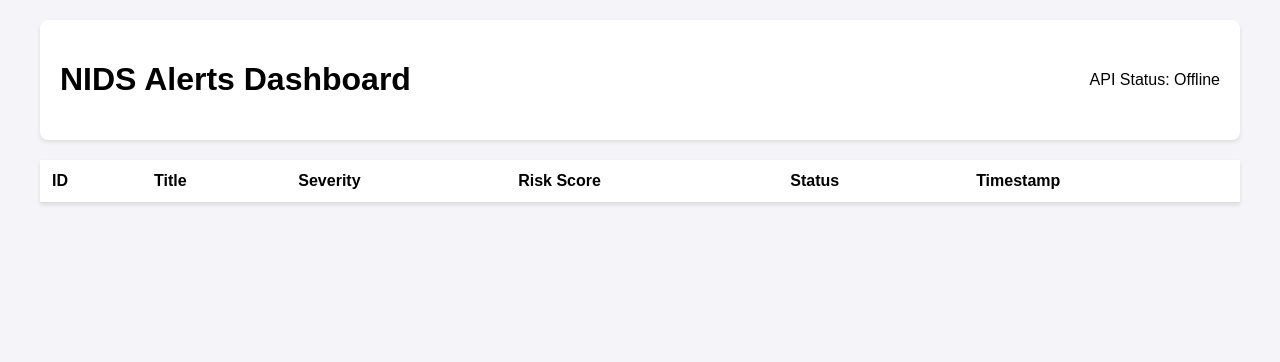
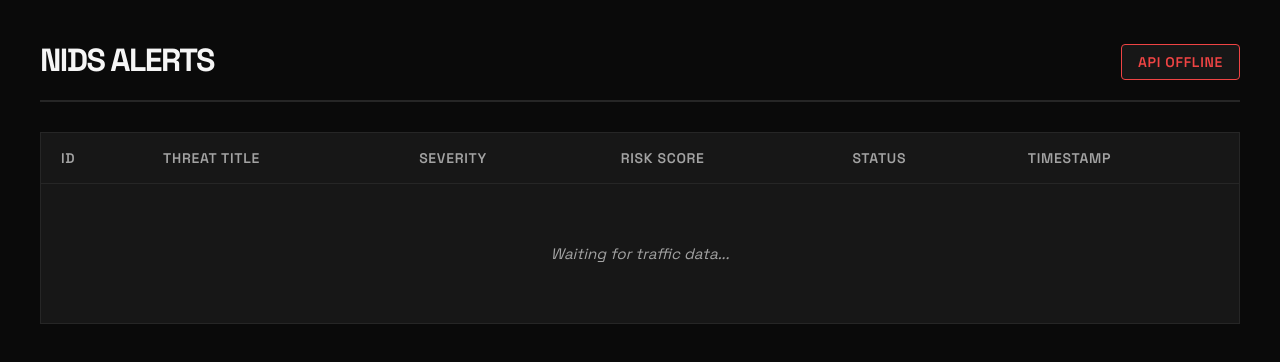
Before and after one commit to Michaelson00/network-ids-lab, a plain HTML site: page dashboard/index.html in a window 1280 px wide. Drawn offline with Linux system fonts and the light colour scheme; no server answers.

Commit message:
Updated index.html

```diff
--- a/dashboard/index.html
+++ b/dashboard/index.html
@@ -3,26 +3,116 @@
 <head>
     <meta charset="UTF-8">
     <meta name="viewport" content="width=device-width, initial-scale=1.0">
-    <title>NIDS Security Dashboard</title>
+    <title>NIDS | Threat Monitor</title>
     <style>
-        body { font-family: Arial, sans-serif; background-color: #f4f4f9; margin: 0; padding: 20px; }
-        .container { max-width: 1200px; margin: auto; }
-        .header { display: flex; justify-content: space-between; align-items: center; background: #fff; padding: 20px; border-radius: 8px; box-shadow: 0 2px 4px rgba(0,0,0,0.1); }
-        .alert-table { width: 100%; margin-top: 20px; border-collapse: collapse; background: #fff; box-shadow: 0 2px 4px rgba(0,0,0,0.1); }
-        .alert-table th, .alert-table td { padding: 12px; text-align: left; border-bottom: 1px solid #ddd; }
+        @import url('https://fonts.googleapis.com/css2?family=Space+Grotesk:wght@400;600;700&display=swap');
+
+        :root {
+            --bg-color: #0a0a0a;
+            --surface: #171717;
+            --border: #262626;
+            --text-main: #f5f5f5;
+            --text-muted: #a3a3a3;
+            --alert-high: #ef4444;
+            --alert-med: #f59e0b;
+            --alert-low: #10b981;
+        }
+
+        body {
+            font-family: 'Space Grotesk', sans-serif;
+            background-color: var(--bg-color);
+            color: var(--text-main);
+            margin: 0;
+            padding: 40px 20px;
+            display: flex;
+            justify-content: center;
+        }
+
+        .container {
+            width: 100%;
+            max-width: 1200px;
+        }
+
+        .header {
+            display: flex;
+            justify-content: space-between;
+            align-items: flex-end;
+            border-bottom: 2px solid var(--border);
+            padding-bottom: 20px;
+            margin-bottom: 30px;
+        }
+
+        h1 {
+            margin: 0;
+            font-size: 2rem;
+            font-weight: 700;
+            letter-spacing: -0.05em;
+            text-transform: uppercase;
+        }
+
+        .status-badge {
+            padding: 8px 16px;
+            background: var(--surface);
+            border: 1px solid var(--border);
+            border-radius: 4px;
+            font-size: 0.875rem;
+            font-weight: 600;
+            letter-spacing: 0.05em;
+            text-transform: uppercase;
+        }
+
+        .status-healthy { color: var(--alert-low); border-color: var(--alert-low); }
+        .status-offline { color: var(--alert-high); border-color: var(--alert-high); }
+
+        table {
+            width: 100%;
+            border-collapse: collapse;
+            background: var(--surface);
+            border: 1px solid var(--border);
+        }
+
+        th, td {
+            padding: 16px 20px;
+            text-align: left;
+            border-bottom: 1px solid var(--border);
+        }
+
+        th {
+            color: var(--text-muted);
+            font-size: 0.875rem;
+            font-weight: 600;
+            text-transform: uppercase;
+            letter-spacing: 0.05em;
+        }
+
+        td {
+            font-size: 0.95rem;
+        }
+
+        .severity-high { color: var(--alert-high); font-weight: 700; }
+        .severity-medium { color: var(--alert-med); font-weight: 700; }
+        .severity-low { color: var(--alert-low); font-weight: 700; }
+
+        .empty-state {
+            text-align: center;
+            padding: 60px;
+            color: var(--text-muted);
+            font-style: italic;
+        }
     </style>
 </head>
 <body>
     <div class="container">
         <div class="header">
-            <h1>NIDS Alerts Dashboard</h1>
-            <span id="system-status">API Status: Checking...</span>
+            <h1>NIDS Alerts</h1>
+            <div id="system-status" class="status-badge">Checking API...</div>
         </div>
-        <table class="alert-table">
+
+        <table>
             <thead>
                 <tr>
                     <th>ID</th>
-                    <th>Title</th>
+                    <th>Threat Title</th>
                     <th>Severity</th>
                     <th>Risk Score</th>
                     <th>Status</th>
@@ -30,17 +120,65 @@
                 </tr>
             </thead>
             <tbody id="alerts-body">
-                <!-- Alerts will be injected here via JavaScript -->
+                <tr>
+                    <td colspan="6" class="empty-state">Waiting for traffic data...</td>
+                </tr>
             </tbody>
         </table>
     </div>
 
     <script>
+        const API_URL = 'http://127.0.0.1:5000/api';
+
         // Check API Health
-        fetch('http://127.0.0.1:5000/api/health')
-            .then(res => res.json())
-            .then(data => { document.getElementById('system-status').innerText = `API Status: ${data.status}`; })
-            .catch(err => { document.getElementById('system-status').innerText = 'API Status: Offline'; });
+        function checkHealth() {
+            const statusBadge = document.getElementById('system-status');
+            fetch(`${API_URL}/health`)
+                .then(res => res.json())
+                .then(data => {
+                    statusBadge.innerText = 'System Online';
+                    statusBadge.className = 'status-badge status-healthy';
+                })
+                .catch(err => {
+                    statusBadge.innerText = 'API Offline';
+                    statusBadge.className = 'status-badge status-offline';
+                });
+        }
+
+        // Fetch and display alerts dynamically
+        function loadAlerts() {
+            fetch(`${API_URL}/alerts`)
+                .then(res => res.json())
+                .then(data => {
+                    const tbody = document.getElementById('alerts-body');
+                    if (data.length === 0) return; // Keep empty state if no alerts
+
+                    tbody.innerHTML = ''; // Clear rows
+                    data.forEach(alert => {
+                        // Assign color class based on severity string
+                        let sevClass = 'severity-low';
+                        if (alert.severity && alert.severity.toLowerCase() === 'high') sevClass = 'severity-high';
+                        if (alert.severity && alert.severity.toLowerCase() === 'medium') sevClass = 'severity-medium';
+
+                        const row = `<tr>
+                            <td>#${alert.id}</td>
+                            <td><strong>${alert.title}</strong></td>
+                            <td class="${sevClass}">${alert.severity.toUpperCase()}</td>
+                            <td>${alert.risk_score}</td>
+                            <td style="text-transform: capitalize;">${alert.status}</td>
+                            <td style="color: #a3a3a3;">${alert.timestamp}</td>
+                        </tr>`;
+                        tbody.innerHTML += row;
+                    });
+                })
+                .catch(err => console.error("Error fetching alerts:", err));
+        }
+
+        // Initialize and set polling intervals
+        checkHealth();
+        loadAlerts();
+        setInterval(checkHealth, 10000); // Check health every 10s
+        setInterval(loadAlerts, 5000);   // Fetch alerts every 5s
     </script>
 </body>
 </html>
```
